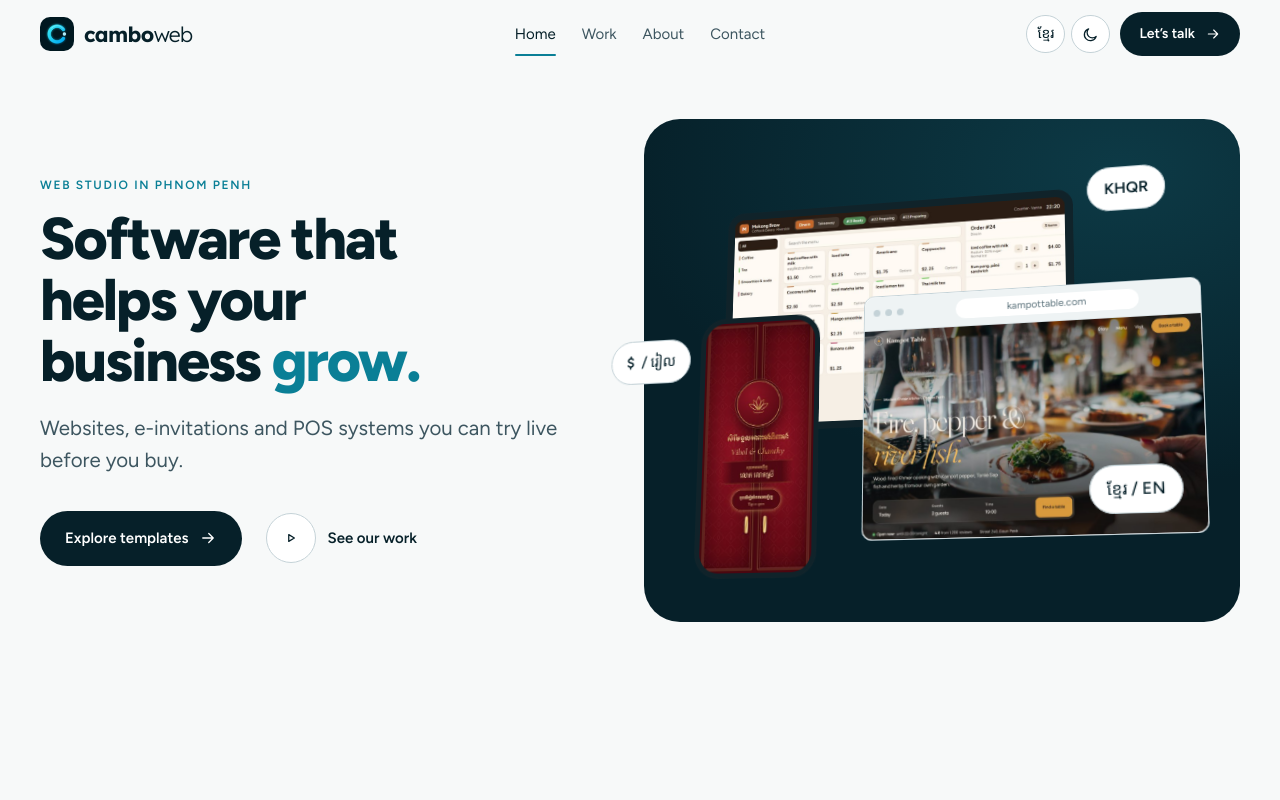
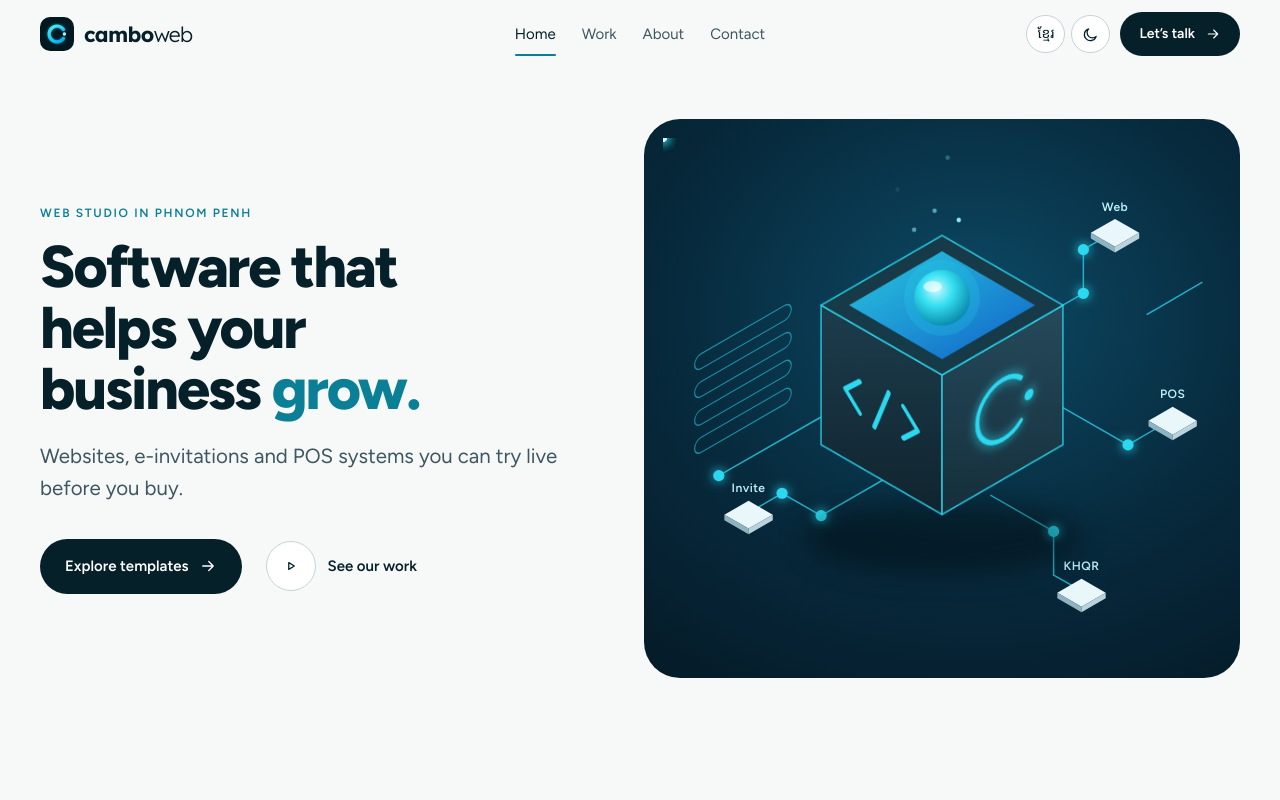
Before and after one commit to Pitou911/camboweb-showcase, a React (Vite) app: page / in a window 1280 px wide. Shown: the top 800 px of the page. Built offline with nearby package versions, Linux system fonts and the light colour scheme; a web font is replaced by a local one.

Commit message:
Hero: animated isometric tech illustration (glass cube, circuits, Web/POS/Invite/KHQR tiles) replaces the screenshot stack

```diff
--- a/src/components/HeroStack.jsx
+++ /dev/null
@@ -1,56 +0,0 @@
-import { useEffect, useRef } from 'react'
-import { usePrefs } from '../prefs'
-
-// The three things we sell, as real screenshots stacked in 3D.
-// The stack tilts toward the pointer (or sways gently on touch screens), each layer at its own depth.
-// Each device is a link to its live template section below.
-export default function HeroStack() {
-  const scene = useRef(null)
-  const { t } = usePrefs()
-
-  useEffect(() => {
-    const el = scene.current
-    if (!el || window.matchMedia('(prefers-reduced-motion: reduce)').matches) return
-    const fine = window.matchMedia('(pointer: fine)').matches
-    let tx = 0, ty = 0, x = 0, y = 0, raf, start = performance.now()
-    const onMove = (e) => {
-      tx = (e.clientX / window.innerWidth - 0.5) * 2
-      ty = (e.clientY / window.innerHeight - 0.5) * 2
-    }
-    const tick = (now) => {
-      if (!fine) { const k = (now - start) / 1000; tx = Math.sin(k * 0.5) * 0.6; ty = Math.cos(k * 0.4) * 0.4 }
-      x += (tx - x) * 0.06
-      y += (ty - y) * 0.06
-      el.style.setProperty('--ry', `${-14 + x * 10}deg`)
-      el.style.setProperty('--rx', `${10 - y * 7}deg`)
-      raf = requestAnimationFrame(tick)
-    }
-    if (fine) window.addEventListener('pointermove', onMove, { passive: true })
-    raf = requestAnimationFrame(tick)
-    return () => { window.removeEventListener('pointermove', onMove); cancelAnimationFrame(raf) }
-  }, [])
-
-  return (
-    <div className="hs">
-      <div className="hs-scene" ref={scene}>
-        <a href="#pos" className="hs-dev hs-tablet" aria-label={t('POS templates', 'គំរូប្រព័ន្ធលក់')}>
-          <span className="hs-frame"><img src="/img/shot-pos.jpg" alt="" /></span>
-          <span className="hs-tag">POS</span>
-        </a>
-        <a href="#websites" className="hs-dev hs-browser" aria-label={t('Website templates', 'គំរូគេហទំព័រ')}>
-          <span className="hs-bar"><i /><i /><i /><span>kampottable.com</span></span>
-          <img src="/img/shot-restaurant.jpg" alt="" />
-          <span className="hs-tag">{t('Website', 'គេហទំព័រ')}</span>
-        </a>
-        <a href="#invitations" className="hs-dev hs-phone" aria-label={t('Invitation templates', 'គំរូធៀប')}>
-          <span className="hs-frame"><img src="/img/shot-golden-lotus.jpg" alt="" /></span>
-          <span className="hs-tag">{t('Invitation', 'ធៀប')}</span>
-        </a>
-
-        <span className="hs-chip c1" aria-hidden="true"><b>KHQR</b></span>
-        <span className="hs-chip c2" aria-hidden="true"><b>$</b> / រៀល</span>
-        <span className="hs-chip c3" aria-hidden="true">ខ្មែរ / EN</span>
-      </div>
-    </div>
-  )
-}
--- /dev/null
+++ b/src/components/HeroTech.jsx
@@ -0,0 +1,115 @@
+// Isometric "tech" illustration for the home hero, drawn in SVG (no images).
+// A glass cube with the CamboWeb C on one face and </> on the other, a glowing orb on top,
+// and neon circuits running out to tiles for what we build: Web, POS, Invite, KHQR.
+// Light pulses travel the circuits; everything stays still for reduced-motion visitors (see CSS).
+
+// circuit paths: iso directions only (slope ±0.577), ending at a tile
+const WIRES = [
+  { id: 'w1', d: 'M386 205 L452 167 L452 120 L486 100', tile: [486, 100], label: 'Web' },
+  { id: 'w2', d: 'M430 290 L500 330 L548 302', tile: [548, 302], label: 'POS' },
+  { id: 'w3', d: 'M236 368 L170 406 L128 382 L92 403', tile: [92, 403], label: 'Invite' },
+  { id: 'w4', d: 'M352 384 L420 423 L420 470 L450 487', tile: [450, 487], label: 'KHQR' },
+]
+
+function Tile({ x, y, label }) {
+  // small isometric slab centred on (x, y)
+  return (
+    <g className="ht-tile">
+      <path d={`M${x} ${y - 13} L${x + 26} ${y + 2} L${x} ${y + 17} L${x - 26} ${y + 2} Z`} className="ht-tile-top" />
+      <path d={`M${x - 26} ${y + 2} L${x} ${y + 17} L${x} ${y + 23} L${x - 26} ${y + 8} Z`} className="ht-tile-l" />
+      <path d={`M${x} ${y + 17} L${x + 26} ${y + 2} L${x + 26} ${y + 8} L${x} ${y + 23} Z`} className="ht-tile-r" />
+      <text x={x} y={y - 22} textAnchor="middle" className="ht-label">{label}</text>
+    </g>
+  )
+}
+
+export default function HeroTech() {
+  return (
+    <svg className="ht" viewBox="0 0 600 560" role="img" aria-label="CamboWeb builds websites, POS systems, e-invitations and KHQR payments">
+      <defs>
+        <radialGradient id="ht-orb" cx="40%" cy="35%" r="65%">
+          <stop offset="0" stopColor="#c9fbff" />
+          <stop offset="0.45" stopColor="#36e0f2" />
+          <stop offset="1" stopColor="#0b8fb0" />
+        </radialGradient>
+        <linearGradient id="ht-top" x1="0" y1="0" x2="1" y2="1">
+          <stop offset="0" stopColor="#2bd9f0" />
+          <stop offset="1" stopColor="#1166d8" />
+        </linearGradient>
+        <linearGradient id="ht-left" x1="0" y1="0" x2="0" y2="1">
+          <stop offset="0" stopColor="#1d3d4d" />
+          <stop offset="1" stopColor="#10242e" />
+        </linearGradient>
+        <linearGradient id="ht-right" x1="0" y1="0" x2="0" y2="1">
+          <stop offset="0" stopColor="#264a5c" />
+          <stop offset="1" stopColor="#152f3b" />
+        </linearGradient>
+        <filter id="ht-glow" x="-50%" y="-50%" width="200%" height="200%">
+          <feGaussianBlur stdDeviation="6" result="b" />
+          <feMerge><feMergeNode in="b" /><feMergeNode in="SourceGraphic" /></feMerge>
+        </filter>
+      </defs>
+
+      {/* list bars, left */}
+      <g className="ht-bars">
+        {[0, 1, 2, 3].map((i) => (
+          <rect key={i} x="0" y="0" width="120" height="16" rx="8" transform={`matrix(0.866 -0.5 0 1 34 ${236 + i * 30})`} />
+        ))}
+      </g>
+
+      {/* circuits */}
+      <g className="ht-wires">
+        {WIRES.map((w) => <path key={w.id} id={w.id} d={w.d} />)}
+        <path d="M170 300 L60 363" />
+        <path d="M520 190 L580 155" />
+      </g>
+      <g className="ht-nodes" filter="url(#ht-glow)">
+        {[[452, 167], [500, 330], [170, 406], [420, 423], [60, 363], [128, 382], [452, 120]].map(([x, y]) => <circle key={`${x}-${y}`} cx={x} cy={y} r="6" />)}
+      </g>
+      <g className="ht-pulses">
+        {WIRES.map((w, i) => (
+          <circle key={w.id} r="4">
+            <animateMotion dur={`${2.6 + i * 0.4}s`} repeatCount="indefinite" begin={`${i * 0.6}s`}>
+              <mpath href={`#${w.id}`} />
+            </animateMotion>
+          </circle>
+        ))}
+      </g>
+      {WIRES.map((w) => <Tile key={w.id} x={w.tile[0]} y={w.tile[1]} label={w.label} />)}
+
+      {/* the cube */}
+      <g className="ht-cube">
+        <ellipse cx="300" cy="430" rx="150" ry="40" className="ht-shadow" />
+        {/* left face */}
+        <path d="M170 180 L300 255 L300 405 L170 330 Z" fill="url(#ht-left)" className="ht-edge" />
+        {/* right face */}
+        <path d="M300 255 L430 180 L430 330 L300 405 Z" fill="url(#ht-right)" className="ht-edge" />
+        {/* top face */}
+        <path d="M300 105 L430 180 L300 255 L170 180 Z" fill="#163a48" className="ht-edge" />
+        <path d="M300 122 L400 180 L300 238 L200 180 Z" fill="url(#ht-top)" className="ht-glass" />
+
+        {/* </> on the left face */}
+        <g transform="matrix(0.866 0.5 0 1 170 180)" className="ht-mark">
+          <path d="M48 58 L30 75 L48 92 M102 58 L120 75 L102 92 M84 52 L66 98" />
+        </g>
+        {/* CamboWeb C on the right face */}
+        <g transform="matrix(0.866 -0.5 0 1 300 255)" className="ht-mark ht-c" filter="url(#ht-glow)">
+          <path d="M98 52 A32 32 0 1 0 98 98" />
+          <circle cx="108" cy="75" r="5.5" />
+        </g>
+
+        {/* orb */}
+        <circle cx="300" cy="172" r="40" className="ht-halo" />
+        <circle cx="300" cy="172" r="30" fill="url(#ht-orb)" className="ht-orb" />
+        <ellipse cx="290" cy="160" rx="10" ry="6" fill="#fff" opacity="0.6" />
+      </g>
+
+      {/* sparks rising from the orb */}
+      <g className="ht-sparks">
+        {[[270, 120, 0], [318, 96, 0.8], [292, 70, 1.6], [338, 130, 2.2], [252, 92, 2.9], [306, 52, 3.5]].map(([x, y, d]) => (
+          <circle key={`${x}-${y}`} cx={x} cy={y} r="2.4" style={{ animationDelay: `${d}s` }} />
+        ))}
+      </g>
+    </svg>
+  )
+}
--- a/src/index.css
+++ b/src/index.css
@@ -873,3 +873,32 @@ h3, .features h3, .steps h3, .svc h3, .proj-meta h3, .problems summary, .row > h
 [data-anim].in { opacity: 1; transform: none; }
 .proj-card:hover, .proj-card.in:hover { transform: none; translate: 0 -4px; }
 @media (prefers-reduced-motion: reduce) { [data-anim] { opacity: 1; transform: none; transition: none; } }
+
+/* ---------- home hero: isometric tech illustration (HeroTech) ---------- */
+.hx-visual { padding: clamp(8px, 1.5vw, 20px); background: radial-gradient(90% 80% at 55% 35%, #0c4a66, #072a3d 55%, #051b28 100%); overflow: hidden; }
+.ht { display: block; width: 100%; height: auto; }
+.ht-bars rect { fill: none; stroke: rgba(43, 217, 240, 0.55); stroke-width: 1.4; }
+.ht-wires path { fill: none; stroke: rgba(43, 217, 240, 0.75); stroke-width: 1.6; }
+.ht-nodes circle { fill: #2bd9f0; }
+.ht-pulses circle { fill: #e6fdff; filter: drop-shadow(0 0 6px #2bd9f0); }
+.ht-tile-top { fill: #e9f6fa; }
+.ht-tile-l { fill: #8fb3c1; }
+.ht-tile-r { fill: #b9d3dd; }
+.ht-label { fill: #bdeff7; font: 600 13px var(--font); letter-spacing: 0.04em; }
+.ht-edge { stroke: rgba(43, 217, 240, 0.85); stroke-width: 1.6; stroke-linejoin: round; }
+.ht-glass { opacity: 0.9; }
+.ht-shadow { fill: rgba(0, 0, 0, 0.35); filter: blur(14px); }
+.ht-mark path { fill: none; stroke: #2bd9f0; stroke-width: 5; stroke-linecap: round; stroke-linejoin: round; }
+.ht-c circle { fill: #2bd9f0; }
+.ht-halo { fill: rgba(43, 217, 240, 0.22); }
+.ht-cube { animation: ht-float 6s ease-in-out infinite; transform-box: fill-box; }
+.ht-halo { animation: ht-breathe 3s ease-in-out infinite; transform-box: fill-box; transform-origin: center; }
+.ht-sparks circle { fill: #8ff0ff; opacity: 0; animation: ht-rise 4.2s ease-out infinite; transform-box: fill-box; }
+@keyframes ht-float { 50% { transform: translateY(-10px); } }
+@keyframes ht-breathe { 50% { transform: scale(1.25); opacity: 0.55; } }
+@keyframes ht-rise { 0% { opacity: 0; transform: translateY(20px); } 30% { opacity: 1; } 100% { opacity: 0; transform: translateY(-40px); } }
+@media (prefers-reduced-motion: reduce) {
+  .ht-cube, .ht-halo, .ht-sparks circle { animation: none; }
+  .ht-sparks circle { opacity: 0.7; }
+  .ht-pulses { display: none; }
+}
--- a/src/pages/Home.jsx
+++ b/src/pages/Home.jsx
@@ -4,7 +4,7 @@ import { invitations, posTemplates, siteUrl, templateUrl, websites } from '../da
 import { projects } from '../data/projects'
 import LiveFrame from '../components/LiveFrame'
 import Cover from '../components/Cover'
-import HeroStack from '../components/HeroStack'
+import HeroTech from '../components/HeroTech'
 import Icon from '../components/Icon'
 import SectionHead from '../components/SectionHead'
 import { usePrefs } from '../prefs'
@@ -283,7 +283,7 @@ export default function Home() {
           </div>
         </div>
         <div className="hx-visual">
-          <HeroStack />
+          <HeroTech />
         </div>
       </section>
 
```
